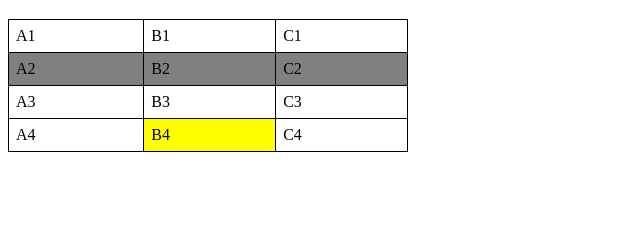
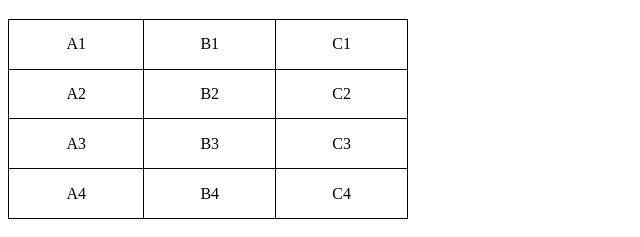
Before and after one commit to IsraelEstabile/html-css, a plain HTML site: page ex023/tabela001.html in a window 1280 px wide. Shown: the part 61-298 px from the top of the page, without its empty margins (0-640 px from the left). Drawn offline with Linux system fonts and the light colour scheme.

Commit message:
atualizacao tabela001

```diff
--- a/ex023/tabela001.html
+++ b/ex023/tabela001.html
@@ -7,19 +7,18 @@
     <style>
         table {
             width: 400px;
+            height: 200px;
             border-collapse: collapse;
 
         }
-        tr.linha {
-            background-color: grey;
-        }
+
         td {
             border: 1px solid black;
             padding: 7px;
+            text-align: center;
+            vertical-align: middle;
         }
-        td.dado {
-            background-color: yellow;
-        }
+
     </style>
 </head>
 <body>
@@ -30,7 +29,7 @@
             <td>B1</td>
             <td>C1</td>
          </tr>
-         <tr class="linha">
+         <tr>
             <td>A2</td>
             <td>B2</td>
             <td>C2</td>
@@ -42,7 +41,7 @@
          </tr>
          <tr>
             <td>A4</td>
-            <td class="dado">B4</td>
+            <td>B4</td>
             <td>C4</td>
         </tr>
     </table>
```
